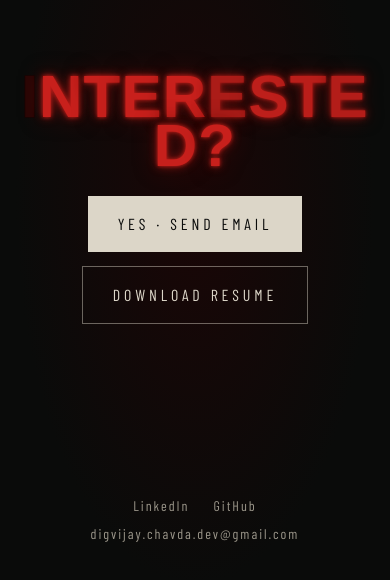
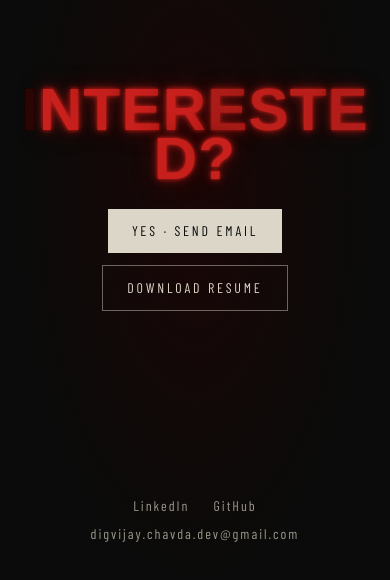
Before and after one commit to Digvijay-Chavda/portfolio-nextjs, a Next.js app: page / in a window 390 px wide. Shown: the part 3386-3966 px from the top of the page. Built offline with nearby package versions, Linux system fonts and the light colour scheme; a web font is replaced by a local one.

Commit message:
Shrink contact buttons on mobile to standard touch-target size
Co-Authored-By: Claude Opus 5.5 <noreply@anthropic.com>
Claude-Session: https://claude.ai/code/session_01UDrVosE7WBFGETLHdsbHAT

```diff
--- a/components/Sections.tsx
+++ b/components/Sections.tsx
@@ -59,11 +59,11 @@ export function Contact() {
       <h2 className="m-0 font-display text-[clamp(60px,10.5vw,170px)] font-black leading-[.82] tracking-[.02em] text-blood">
         <NeonText text="INTERESTED?" />
       </h2>
-      <div className="flex flex-wrap justify-center gap-3.5 font-cond text-base uppercase tracking-[.24em] md:text-[17px]">
-        <a href={`mailto:${CONTACT.email}`} className="bg-bone px-[30px] py-4 text-ink no-underline transition-colors hover:bg-white hover:text-ink">
+      <div className="flex flex-wrap justify-center gap-3 font-cond text-sm uppercase tracking-[.2em] md:gap-3.5 md:text-[17px] md:tracking-[.24em]">
+        <a href={`mailto:${CONTACT.email}`} className="bg-bone px-6 py-3 text-ink md:px-[30px] md:py-4 no-underline transition-colors hover:bg-white hover:text-ink">
           Yes · Send email
         </a>
-        <a href={CONTACT.resume} download="Digvijay_Chavda_Resume.pdf" className="border border-bone/45 px-[30px] py-4 no-underline">
+        <a href={CONTACT.resume} download="Digvijay_Chavda_Resume.pdf" className="border border-bone/45 px-6 py-3 no-underline md:px-[30px] md:py-4">
           Download resume
         </a>
       </div>
```
